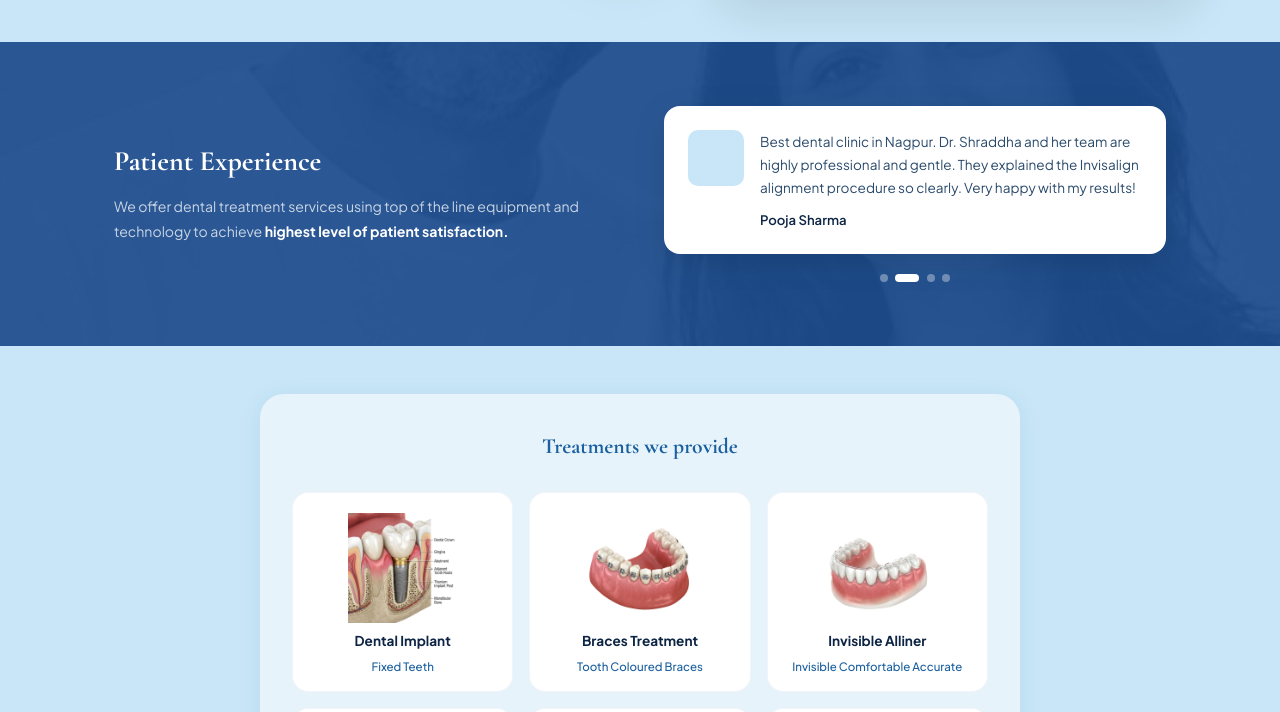
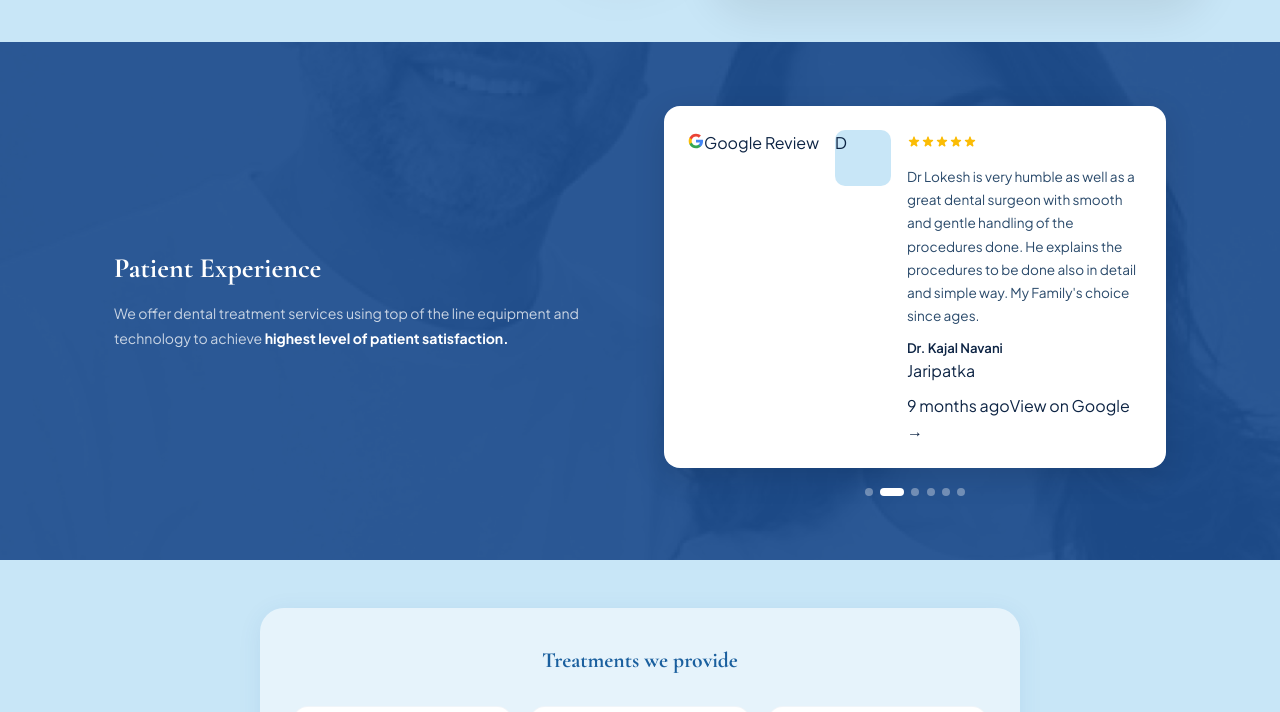
Before and after one commit to nitinsharmaji0911-ops/dr-das, a Next.js app: page / in a window 1280 px wide. Shown: the part 598-1310 px from the top of the page. Built offline with nearby package versions, Linux system fonts and the light colour scheme.

Commit message:
Fix fetch failed by adding robust local file database fallback when Upstash/Supabase are down

```diff
--- a/src/app/api/bookings/[id]/route.ts
+++ b/src/app/api/bookings/[id]/route.ts
@@ -1,5 +1,7 @@
 import { NextResponse } from 'next/server';
 import { supabase, isSupabaseConfigured } from '../../../../lib/supabase';
+import fs from 'fs';
+import path from 'path';
 
 // Interface definition for TypeScript
 interface Booking {
@@ -14,6 +16,34 @@ interface Booking {
   phone: string;
   email: string;
   status: 'Pending' | 'Confirmed' | 'Completed' | 'Cancelled';
+}
+
+const dbPath = path.join(process.cwd(), 'src', 'data', 'bookings.json');
+
+// ─── Local Filesystem Helpers ───
+
+async function getLocalBookings(): Promise<Booking[]> {
+  try {
+    if (!fs.existsSync(dbPath)) {
+      fs.mkdirSync(path.dirname(dbPath), { recursive: true });
+      fs.writeFileSync(dbPath, '[]');
+      return [];
+    }
+    const content = fs.readFileSync(dbPath, 'utf-8');
+    return JSON.parse(content || '[]');
+  } catch (e) {
+    console.error("Local DB read error:", e);
+    return [];
+  }
+}
+
+async function saveLocalBookings(bookings: Booking[]): Promise<void> {
+  try {
+    fs.mkdirSync(path.dirname(dbPath), { recursive: true });
+    fs.writeFileSync(dbPath, JSON.stringify(bookings, null, 2));
+  } catch (e) {
+    console.error("Local DB write error:", e);
+  }
 }
 
 // ─── Upstash Redis Helper ───
@@ -77,28 +107,40 @@ export async function PATCH(
       );
     }
 
+    // 1. Try Supabase
     if (isSupabaseConfigured && supabase) {
+      try {
         const { data, error } = await supabase
           .from('bookings')
           .update({ status })
           .eq('id', id)
           .select();
 
-      if (error) {
-        throw new Error(`Supabase update error: ${error.message}`);
+        if (error) throw error;
+        if (data && data.length > 0) {
+          return NextResponse.json({ success: true, booking: data[0] });
+        }
+      } catch (supabaseError) {
+        console.error('Supabase patch failed, falling back:', supabaseError);
+      }
     }
 
-      if (!data || data.length === 0) {
-        return NextResponse.json(
-          { error: 'Appointment booking not found' },
-          { status: 404 }
-        );
+    // 2. Try Upstash Redis
+    try {
+      const bookings = await getBookings();
+      const index = bookings.findIndex((b) => b.id === id);
+
+      if (index !== -1) {
+        bookings[index].status = status;
+        await saveBookings(bookings);
+        return NextResponse.json({ success: true, booking: bookings[index] });
+      }
+    } catch (redisError) {
+      console.error('Redis patch failed, falling back to local file:', redisError);
     }
 
-      return NextResponse.json({ success: true, booking: data[0] });
-    } else {
-      // Fallback to Upstash Redis
-      const bookings = await getBookings();
+    // 3. Fallback to Local JSON file
+    const bookings = await getLocalBookings();
     const index = bookings.findIndex((b) => b.id === id);
 
     if (index === -1) {
@@ -109,10 +151,9 @@ export async function PATCH(
     }
 
     bookings[index].status = status;
-      await saveBookings(bookings);
+    await saveLocalBookings(bookings);
 
     return NextResponse.json({ success: true, booking: bookings[index] });
-    }
   } catch (error) {
     const err = error as Error;
     console.error('API PATCH error:', err);
--- a/src/app/api/bookings/route.ts
+++ b/src/app/api/bookings/route.ts
@@ -1,5 +1,7 @@
 import { NextResponse } from 'next/server';
 import { supabase, isSupabaseConfigured } from '../../../lib/supabase';
+import fs from 'fs';
+import path from 'path';
 
 // Interface definition for TypeScript
 interface Booking {
@@ -16,7 +18,36 @@ interface Booking {
   status: 'Pending' | 'Confirmed' | 'Completed' | 'Cancelled';
 }
 
-// ─── Upstash Redis Helpers (body-style POST API) ───
+const dbPath = path.join(process.cwd(), 'src', 'data', 'bookings.json');
+
+// ─── Local Filesystem Helpers ───
+
+async function getLocalBookings(): Promise<Booking[]> {
+  try {
+    if (!fs.existsSync(dbPath)) {
+      // Ensure directory exists
+      fs.mkdirSync(path.dirname(dbPath), { recursive: true });
+      fs.writeFileSync(dbPath, '[]');
+      return [];
+    }
+    const content = fs.readFileSync(dbPath, 'utf-8');
+    return JSON.parse(content || '[]');
+  } catch (e) {
+    console.error("Local DB read error:", e);
+    return [];
+  }
+}
+
+async function saveLocalBookings(bookings: Booking[]): Promise<void> {
+  try {
+    fs.mkdirSync(path.dirname(dbPath), { recursive: true });
+    fs.writeFileSync(dbPath, JSON.stringify(bookings, null, 2));
+  } catch (e) {
+    console.error("Local DB write error:", e);
+  }
+}
+
+// ─── Upstash Redis Helpers ───
 
 async function redisCommand(command: string[]): Promise<unknown> {
   const url = process.env.KV_REST_API_URL;
@@ -88,22 +119,35 @@ export async function POST(request: Request) {
       status: 'Pending',
     };
 
+    // 1. Try Supabase
     if (isSupabaseConfigured && supabase) {
+      try {
         const { error } = await supabase
           .from('bookings')
           .insert([newBooking]);
 
-      if (error) {
-        throw new Error(`Supabase insert error: ${error.message}`);
+        if (error) throw error;
+        return NextResponse.json({ success: true, booking: newBooking });
+      } catch (supabaseError) {
+        console.error('Supabase write failed, falling back:', supabaseError);
       }
-    } else {
-      // Fallback to Upstash Redis
+    }
+
+    // 2. Try Upstash Redis
+    try {
       const bookings = await getBookings();
       bookings.unshift(newBooking); // newest first
       await saveBookings(bookings);
+      return NextResponse.json({ success: true, booking: newBooking });
+    } catch (redisError) {
+      console.error('Redis write failed, falling back to local file:', redisError);
+
+      // 3. Fallback to Local JSON file
+      const bookings = await getLocalBookings();
+      bookings.unshift(newBooking);
+      await saveLocalBookings(bookings);
+      return NextResponse.json({ success: true, booking: newBooking });
     }
-
-    return NextResponse.json({ success: true, booking: newBooking });
   } catch (error) {
     const err = error as Error;
     console.error('API POST error:', err);
@@ -118,19 +162,30 @@ export async function POST(request: Request) {
 
 export async function GET() {
   try {
+    // 1. Try Supabase
     if (isSupabaseConfigured && supabase) {
+      try {
         const { data, error } = await supabase
           .from('bookings')
           .select('*')
           .order('created_at', { ascending: false });
 
-      if (error) {
-        throw new Error(`Supabase select error: ${error.message}`);
+        if (error) throw error;
+        return NextResponse.json(data || []);
+      } catch (supabaseError) {
+        console.error('Supabase read failed, falling back:', supabaseError);
       }
-      return NextResponse.json(data || []);
-    } else {
-      // Fallback to Upstash Redis
+    }
+
+    // 2. Try Upstash Redis
+    try {
       const bookings = await getBookings();
+      return NextResponse.json(bookings);
+    } catch (redisError) {
+      console.error('Redis read failed, falling back to local file:', redisError);
+
+      // 3. Fallback to Local JSON file
+      const bookings = await getLocalBookings();
       return NextResponse.json(bookings);
     }
   } catch (error) {
--- a/src/app/page.tsx
+++ b/src/app/page.tsx
@@ -77,10 +77,47 @@ export default function Home() {
           {/* Right – testimonial card with carousel */}
           <div className={styles.expRight}>
             <div className={styles.testimonialCard}>
-              <div className={styles.testimonialAvatar}></div>
+              {/* Google badge top-right */}
+              <div className={styles.googleBadge}>
+                <svg width="16" height="16" viewBox="0 0 24 24" fill="none" xmlns="http://www.w3.org/2000/svg" aria-label="Google">
+                  <path d="M22.56 12.25c0-.78-.07-1.53-.2-2.25H12v4.26h5.92c-.26 1.37-1.04 2.53-2.21 3.31v2.77h3.57c2.08-1.92 3.28-4.74 3.28-8.09z" fill="#4285F4"/>
+                  <path d="M12 23c2.97 0 5.46-.98 7.28-2.66l-3.57-2.77c-.98.66-2.23 1.06-3.71 1.06-2.86 0-5.29-1.93-6.16-4.53H2.18v2.84C3.99 20.53 7.7 23 12 23z" fill="#34A853"/>
+                  <path d="M5.84 14.09c-.22-.66-.35-1.36-.35-2.09s.13-1.43.35-2.09V7.07H2.18C1.43 8.55 1 10.22 1 12s.43 3.45 1.18 4.93l3.66-2.84z" fill="#FBBC05"/>
+                  <path d="M12 5.38c1.62 0 3.06.56 4.21 1.64l3.15-3.15C17.45 2.09 14.97 1 12 1 7.7 1 3.99 3.47 2.18 7.07l3.66 2.84c.87-2.6 3.3-4.53 6.16-4.53z" fill="#EA4335"/>
+                </svg>
+                <span className={styles.googleBadgeText}>Google Review</span>
+              </div>
+
+              <div className={styles.testimonialAvatar}>
+                <span className={styles.avatarInitial}>
+                  {reviews[currentTestimonial]?.name?.charAt(0).toUpperCase()}
+                </span>
+              </div>
               <div className={styles.testimonialContent}>
+                {/* Stars */}
+                <div className={styles.starRow}>
+                  {[1,2,3,4,5].map((s) => (
+                    <svg key={s} className={styles.star} viewBox="0 0 20 20" fill="#FBBC05" xmlns="http://www.w3.org/2000/svg" width="14" height="14">
+                      <path d="M9.049 2.927c.3-.921 1.603-.921 1.902 0l1.07 3.292a1 1 0 00.95.69h3.462c.969 0 1.371 1.24.588 1.81l-2.8 2.034a1 1 0 00-.364 1.118l1.07 3.292c.3.921-.755 1.688-1.54 1.118l-2.8-2.034a1 1 0 00-1.175 0l-2.8 2.034c-.784.57-1.838-.197-1.539-1.118l1.07-3.292a1 1 0 00-.364-1.118L2.98 8.72c-.783-.57-.38-1.81.588-1.81h3.461a1 1 0 00.951-.69l1.07-3.292z"/>
+                    </svg>
+                  ))}
+                </div>
                 <p className={styles.testimonialText}>{reviews[currentTestimonial]?.feedback}</p>
-                <p className={styles.testimonialAuthor}>{reviews[currentTestimonial]?.name}</p>
+                <div className={styles.testimonialMeta}>
+                  <p className={styles.testimonialAuthor}>{reviews[currentTestimonial]?.name}</p>
+                  <span className={styles.branchTag}>{reviews[currentTestimonial]?.branch}</span>
+                </div>
+                <div className={styles.reviewFooter}>
+                  <span className={styles.reviewDate}>{reviews[currentTestimonial]?.date}</span>
+                  <a
+                    href={reviews[currentTestimonial]?.googleMapsUrl}
+                    target="_blank"
+                    rel="noopener noreferrer"
+                    className={styles.viewOnGoogle}
+                  >
+                    View on Google →
+                  </a>
+                </div>
               </div>
             </div>
             {/* Dots */}
--- a/src/data/reviews.json
+++ b/src/data/reviews.json
@@ -1,30 +1,68 @@
 [
   {
     "id": 1,
-    "name": "Naman Agrawal",
+    "name": "Sheetal Dhoke",
     "rating": 5,
-    "feedback": "Dr. Lokesh Daswani is an exceptional dentist. I got my implants done here, and the treatment was absolutely painless. The clinic has high-end equipment and MDS specialists.",
-    "date": "2 weeks ago"
+    "feedback": "Happy and Satisfied. Best Dental Implant Clinic. Thank you Das Dental clinic.",
+    "date": "5 months ago",
+    "branch": "Jaripatka",
+    "branchRating": 4.9,
+    "branchReviews": 133,
+    "googleMapsUrl": "https://www.google.com/maps/place/Das+Dental+Clinic/@21.1648,79.1004,17z/data=!4m8!3m7!1s0x3bd4c0230ee3de23:0x7743b19ffa97902!8m2!3d21.1648!4d79.1004!9m1!1b1"
   },
   {
     "id": 2,
-    "name": "Pooja Sharma",
+    "name": "Dr. Kajal Navani",
     "rating": 5,
-    "feedback": "Best dental clinic in Nagpur. Dr. Shraddha and her team are highly professional and gentle. They explained the Invisalign alignment procedure so clearly. Very happy with my results!",
-    "date": "1 month ago"
+    "feedback": "Dr Lokesh is very humble as well as a great dental surgeon with smooth and gentle handling of the procedures done. He explains the procedures to be done also in detail and simple way. My Family's choice since ages.",
+    "date": "9 months ago",
+    "branch": "Jaripatka",
+    "branchRating": 4.9,
+    "branchReviews": 133,
+    "googleMapsUrl": "https://www.google.com/maps/place/Das+Dental+Clinic/@21.1648,79.1004,17z/data=!4m8!3m7!1s0x3bd4c0230ee3de23:0x7743b19ffa97902!8m2!3d21.1648!4d79.1004!9m1!1b1"
   },
   {
     "id": 3,
-    "name": "Rajesh Kumar",
+    "name": "Shital Kohale",
     "rating": 5,
-    "feedback": "Highly recommend Das Dental Clinic. Dr. Badal Daswani is a Gold Medalist orthodontist, and it shows in his expertise. The staff is polite, and they maintain strict hygiene standards.",
-    "date": "3 weeks ago"
+    "feedback": "I got my braces treatment and wisdom teeth removed at Dr Daswani. Whole one year experience was pleasant and painless. And end result smile is fabulous.",
+    "date": "3 months ago",
+    "branch": "Sadar",
+    "branchRating": 5.0,
+    "branchReviews": 128,
+    "googleMapsUrl": "https://www.google.com/maps/place/Das+Dental+Clinic+Sadar/@21.1498,79.0805,17z/data=!4m8!3m7!1s0x3bd4c06b6a7c4a8f:0xccd6e38bb83b3a80!8m2!3d21.1498!4d79.0805!9m1!1b1"
   },
   {
     "id": 4,
-    "name": "Sneha Deshmukh",
+    "name": "Chandani Meshram",
     "rating": 5,
-    "feedback": "I had a root canal treatment (R.C.T.) here by their specialist endodontist. I was very nervous, but they made sure I felt absolutely no pain. Porcelain crown matches my teeth perfectly.",
-    "date": "2 months ago"
+    "feedback": "I had a gummy smile to begin with. Used to come from Pune to Nagpur for braces. Finished treatment today and it was all worth the travel. Best braces doctor in Nagpur and beyond.",
+    "date": "3 months ago",
+    "branch": "Sadar",
+    "branchRating": 5.0,
+    "branchReviews": 128,
+    "googleMapsUrl": "https://www.google.com/maps/place/Das+Dental+Clinic+Sadar/@21.1498,79.0805,17z/data=!4m8!3m7!1s0x3bd4c06b6a7c4a8f:0xccd6e38bb83b3a80!8m2!3d21.1498!4d79.0805!9m1!1b1"
+  },
+  {
+    "id": 5,
+    "name": "Vipul Khanuja",
+    "rating": 5,
+    "feedback": "Highly impressed with the treatment at Das Dental Clinic! Dr. Omprakash Daswani is very professional, gentle, and explains everything with great clarity. The clinic is clean, hygienic, and equipped with the latest technology. Definitely one of the best dental clinics in town — highly recommended!",
+    "date": "11 months ago",
+    "branch": "Indora",
+    "branchRating": 4.8,
+    "branchReviews": 34,
+    "googleMapsUrl": "https://www.google.com/maps/place/Das+Dental+Clinic+Indora/@21.1568,79.0542,17z/data=!4m8!3m7!1s0x3bd4c1c128aaaab:0xa878a4e4799d4673!8m2!3d21.1568!4d79.0542!9m1!1b1"
+  },
+  {
+    "id": 6,
+    "name": "Sarah Mcwann",
+    "rating": 5,
+    "feedback": "My experience was great. The clinic is clean, the doctors treat you really well with the right and appropriate medication. Location is convenient and it is affordable. Would suggest this place for your dental issues to have some gentle care.",
+    "date": "a year ago",
+    "branch": "Indora",
+    "branchRating": 4.8,
+    "branchReviews": 34,
+    "googleMapsUrl": "https://www.google.com/maps/place/Das+Dental+Clinic+Indora/@21.1568,79.0542,17z/data=!4m8!3m7!1s0x3bd4c1c128aaaab:0xa878a4e4799d4673!8m2!3d21.1568!4d79.0542!9m1!1b1"
   }
 ]
```
Lines whose indentation alone changed are shown as unchanged.
